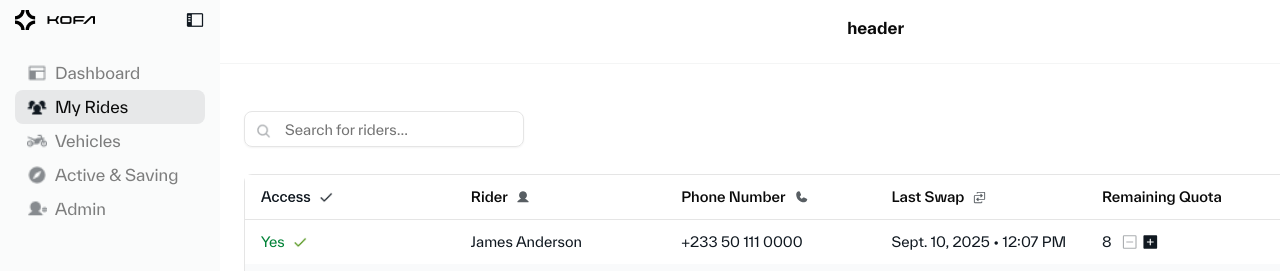
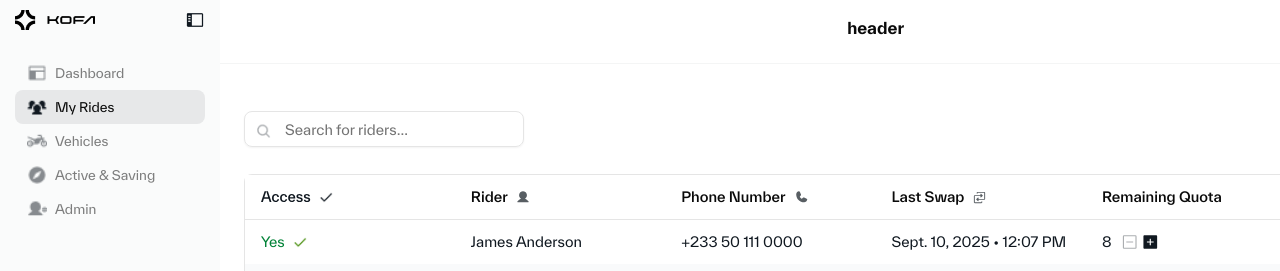
Before and after one commit to victor-kofa/ui-dashboard, a Next.js app: page / in a window 1280 px wide. Shown: the top 271 px of the page. Built offline with nearby package versions, Linux system fonts and the light colour scheme.

Commit message:
logo icon

```diff
--- a/app/(featured)/dashboard/components/Sidebar.tsx
+++ b/app/(featured)/dashboard/components/Sidebar.tsx
@@ -9,9 +9,9 @@ import {
   ADMIN,
   COMPASS,
   DASHBOARD,
-  LOGO,
   MOTORBIKE,
   RIDERS,
+  LOGO,
   SIDEBAR,
 } from "@/app/shared/constants/images";
 import Link from "next/link";
@@ -23,7 +23,9 @@ function Sidebar() {
       <div className="mainSidebar">
         <div className="flex items-center justify-between">
           {/* Logo */}
-          <Link href="/" className="logo">
+          <div className="logo">
+            <Link href="/" className="">
+              <div className="">
                 <ProjectImage
                   imageHeight={120}
                   imageWidth={120}
@@ -31,9 +33,11 @@ function Sidebar() {
                   alt="logo"
                   path={LOGO}
                 />
+              </div>
             </Link>
+          </div>
 
-          {/* SIdebar */}
+          {/* Sidebar */}
           <Link href="/" className="">
             <ProjectIcon
               iconWidth={20}
@@ -61,9 +65,20 @@ function Sidebar() {
                   path={DASHBOARD}
                   className="dashboardSideImage"
                 />
-                <h3 className="">dashboard</h3>
+                <h3 className="Regular text-[13px] leading-[18px] tracking-[0px] ">
+                  dashboard
+                </h3>
               </Link>
             </div>
+
+            {/* font-family: TWK Everett;
+font-weight: 400;
+font-style: Regular;
+font-size: 13px;
+leading-trim: NONE;
+line-height: 18px;
+letter-spacing: 0px;
+ */}
 
             <div className="sidebarLinks bg-[#E7E8E9]">
               <Link
@@ -77,7 +92,9 @@ function Sidebar() {
                   path={RIDERS}
                   className="dashboardSideImage"
                 />
-                <h3 className="">my rides</h3>
+                <h3 className="Regular text-[13px] leading-[18px] tracking-[0px]">
+                  my rides
+                </h3>
               </Link>
             </div>
 
@@ -93,7 +110,9 @@ function Sidebar() {
                   path={MOTORBIKE}
                   className="dashboardSideImage"
                 />
-                <h3 className="">vehicles</h3>
+                <h3 className="Regular text-[13px] leading-[18px] tracking-[0px]">
+                  vehicles
+                </h3>
               </Link>
             </div>
 
@@ -109,7 +128,9 @@ function Sidebar() {
                   path={COMPASS}
                   className="dashboardSideImage"
                 />
-                <h3 className="">active & saving</h3>
+                <h3 className="Regular text-[13px] leading-[18px] tracking-[0px]">
+                  active & saving
+                </h3>
               </Link>
             </div>
 
@@ -125,7 +146,9 @@ function Sidebar() {
                   path={ADMIN}
                   className="dashboardSideImage"
                 />
-                <h3 className="">admin</h3>
+                <h3 className="Regular text-[13px] leading-[18px] tracking-[0px]">
+                  admin
+                </h3>
               </Link>
             </div>
           </div>
```
Lines whose indentation alone changed are shown as unchanged.
